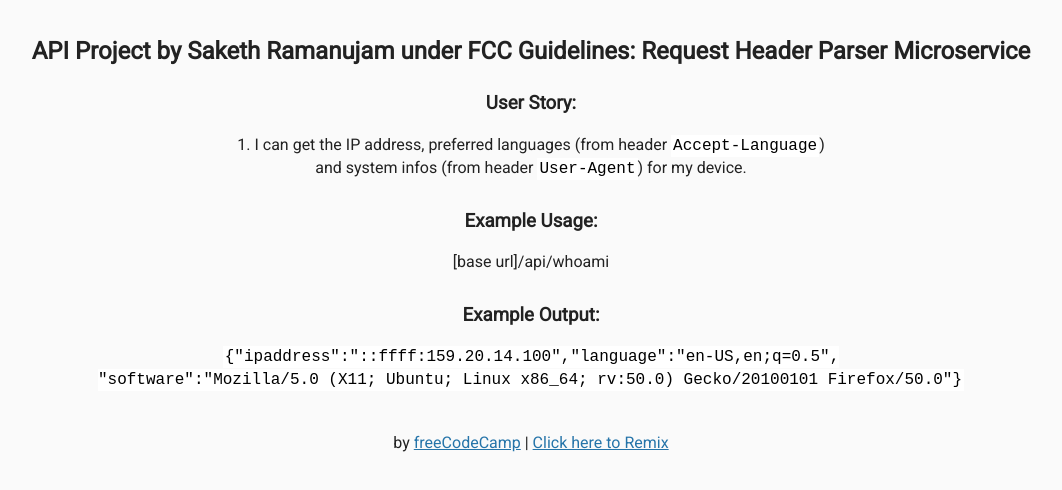
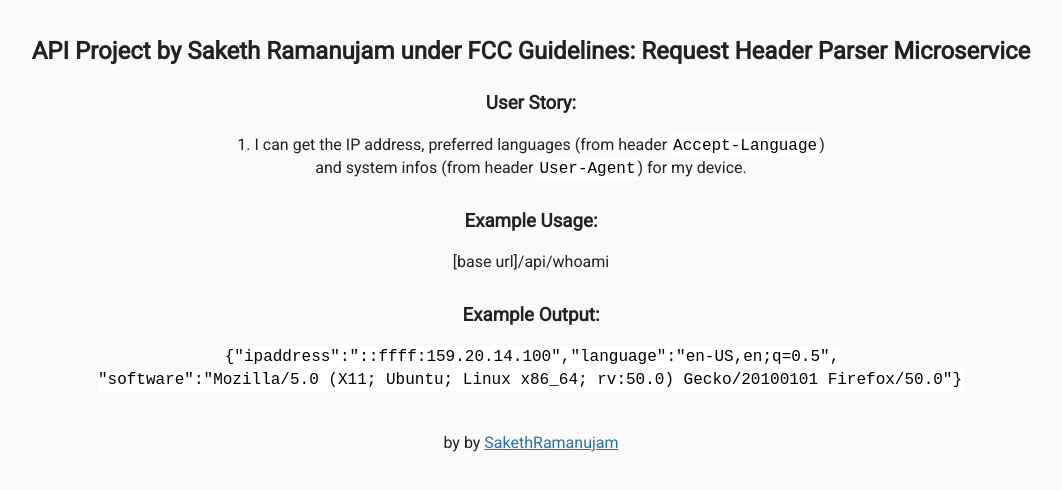
Before and after one commit to sakethramanujam/request-header-parser, a website: page views/index.html in a window 1280 px wide. Shown: the whole page, without its empty margins (109-1171 px from the left). Drawn offline with Linux system fonts and the light colour scheme; files that its build step writes are made by us from their sources.

Commit message:
👙🐴 Updated with Glitch

```diff
--- a/views/index.html
+++ b/views/index.html
@@ -27,7 +27,8 @@
       </div>
       <div class="footer">
         <p>
-          by <a href="http://www.freecodecamp.com">freeCodeCamp</a> | <a href="https://hyperdev.com/#!/remix/FCC_API_header_bplate/8c449aa9-a80c-47ad-8142-8da90f658731">Click here to Remix</a>
+          by           by <a href="http://www.github.com/sakethramanujam">SakethRamanujam</a>
+
         </p>
       </div>
    </body>
```
